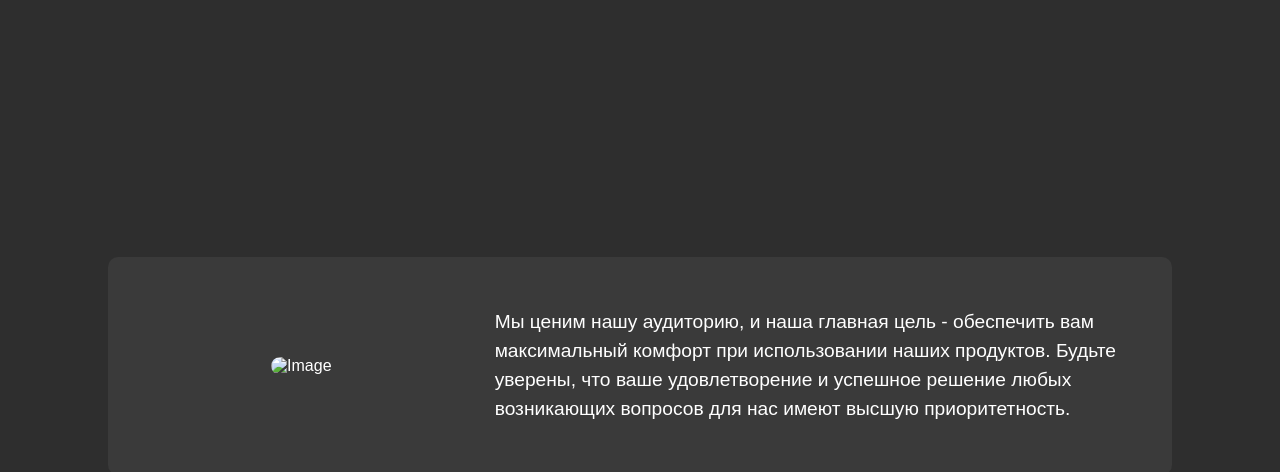
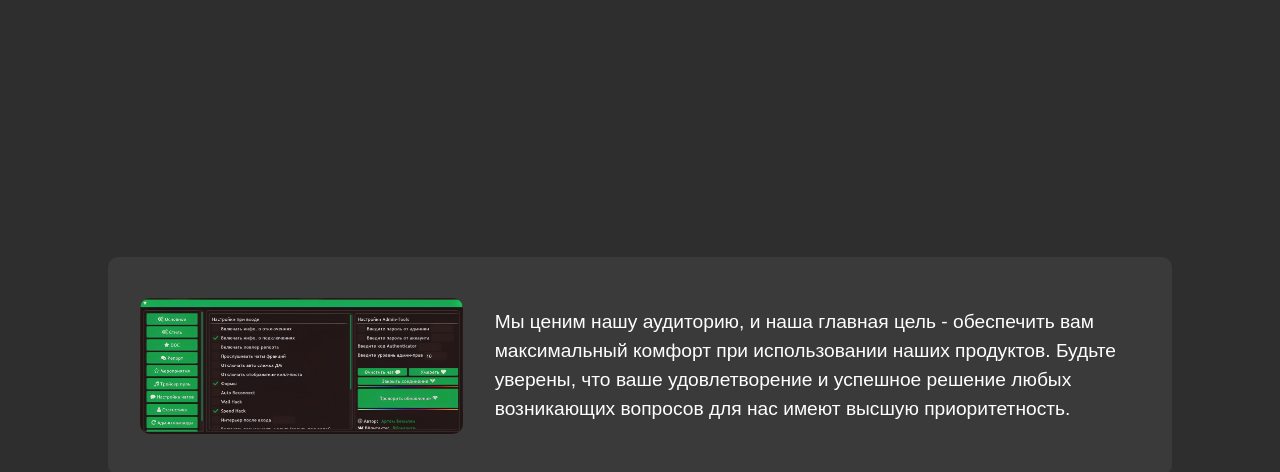
Before and after one commit to sampXavierVelasquez/CodeWizardsStudio, a plain HTML site: page index.html in a window 1280 px wide. Shown: the part 72-544 px from the top of the page. Drawn offline with Linux system fonts and the light colour scheme.

Commit message:
Update index.html

```diff
--- a/index.html
+++ b/index.html
@@ -21,7 +21,7 @@
     <main>
         <div class="content">
             <div class="image-container">
-                <img src="path_to_your_image.jpg" alt="Image">
+                <img src="img/IddM2qtH_ng.jpg" alt="Image">
             </div>
             <div class="text-container">
                 <p>Мы ценим нашу аудиторию, и наша главная цель - обеспечить вам максимальный комфорт при использовании наших продуктов. Будьте уверены, что ваше удовлетворение и успешное решение любых возникающих вопросов для нас имеют высшую приоритетность.</p>
```
